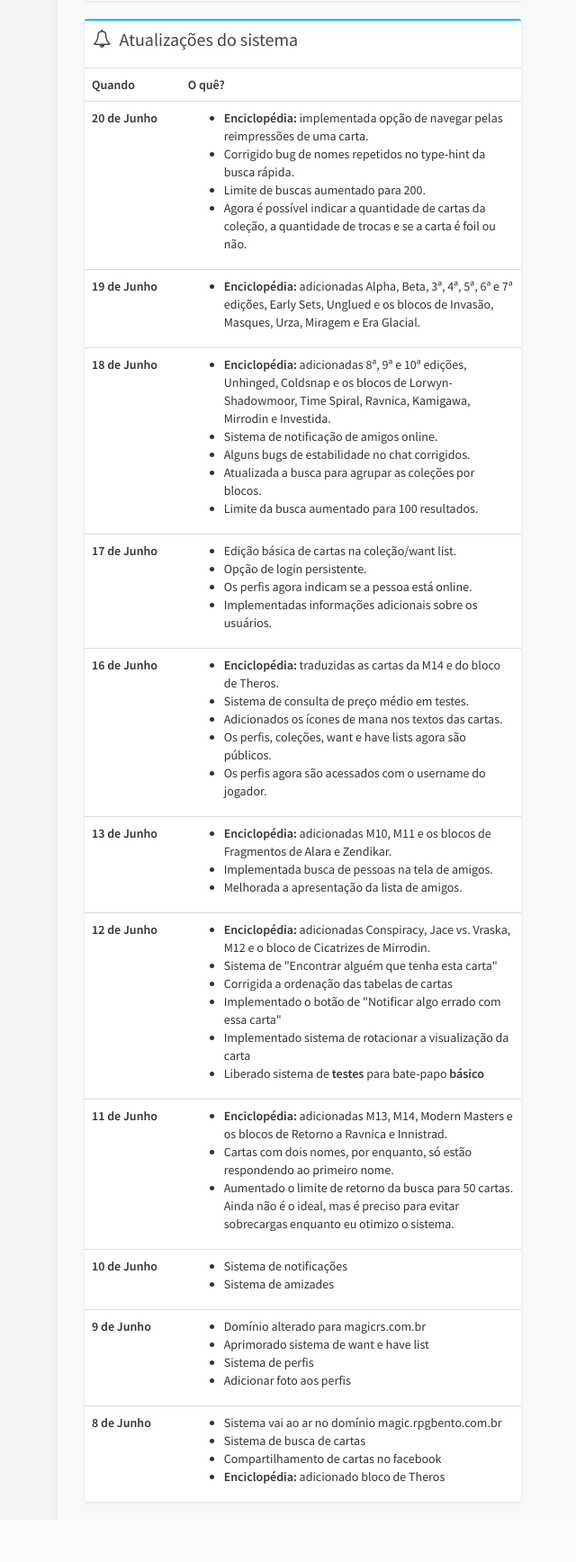
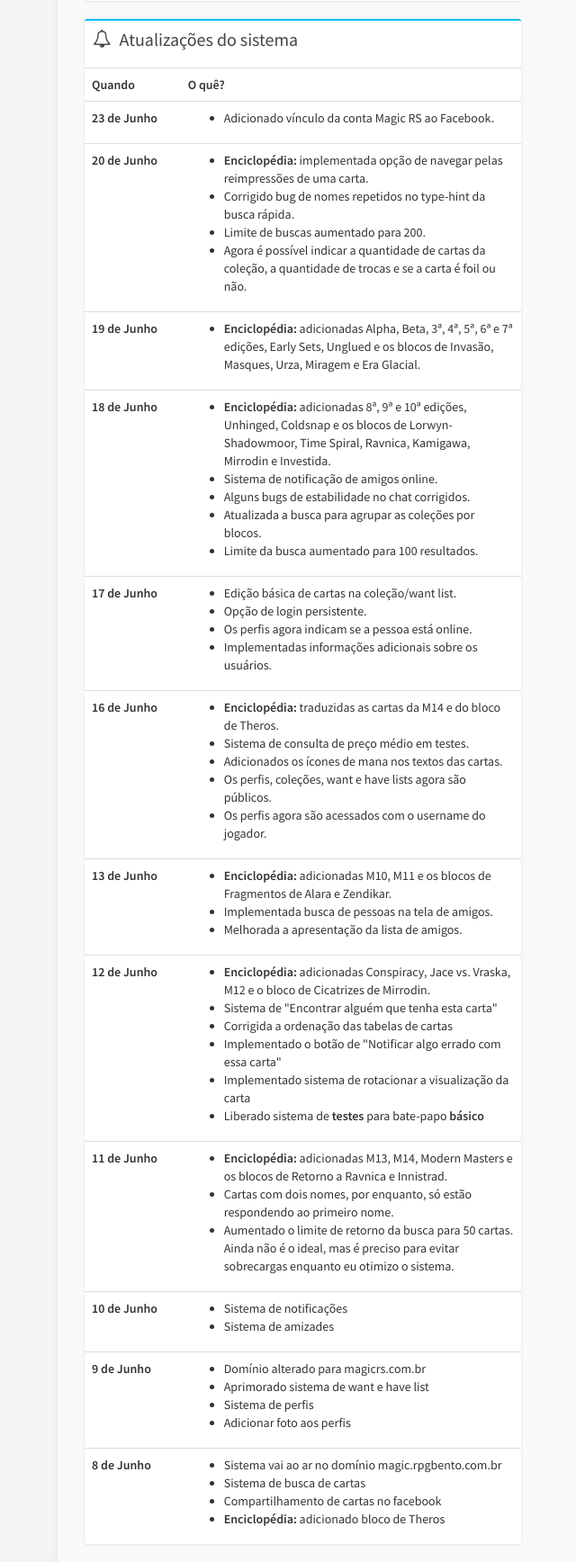
Before and after one commit to rafajaques/MagicRS, a CakePHP app: the page made by app/View/Pages/index.ctp in a window 1280 px wide. Shown: the part 324-2060 px from the top of the page at 90% size, without its empty margins (156-796 px from the left). Before the commit the page ends 2013 px from the top, so only its background shows below. Run offline with PHP 8.4 and a stand-in for CakePHP, Linux system fonts and the light colour scheme; the template is opened without the code that fills it, so the values that code supplies are empty; some libraries are stand-ins or nearby versions.

Commit message:
Atualização de novidades na index

```diff
--- a/app/View/Pages/index.ctp
+++ b/app/View/Pages/index.ctp
@@ -37,6 +37,14 @@
 			        <th width="22%">Quando</th>
 			        <th>O quê?</th>
 			    </tr>
+				<tr>
+			        <th>23 de Junho</th>
+			        <td>
+			        	<ul>
+							<li>Adicionado vínculo da conta Magic RS ao Facebook.</li>
+						</ul>
+					</td>
+				</tr>
 				<tr>
 			        <th>20 de Junho</th>
 			        <td>
```
